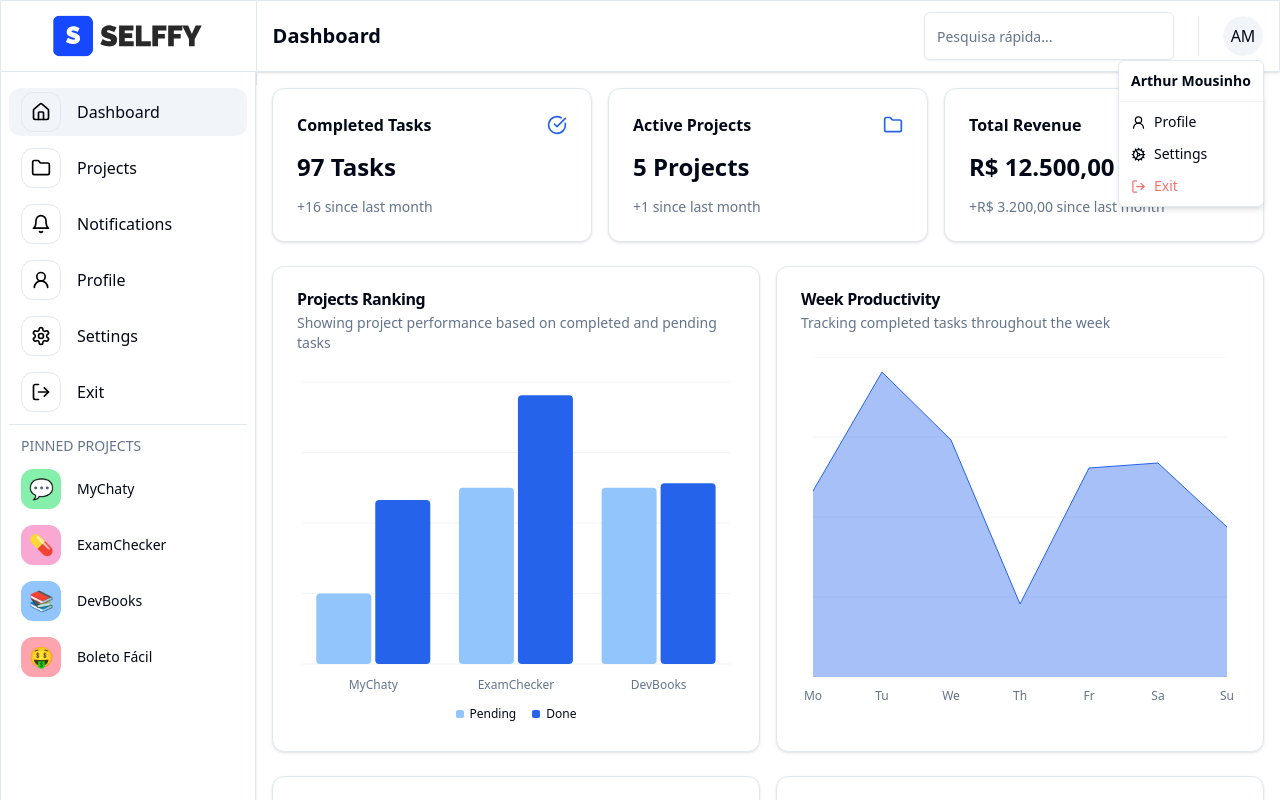
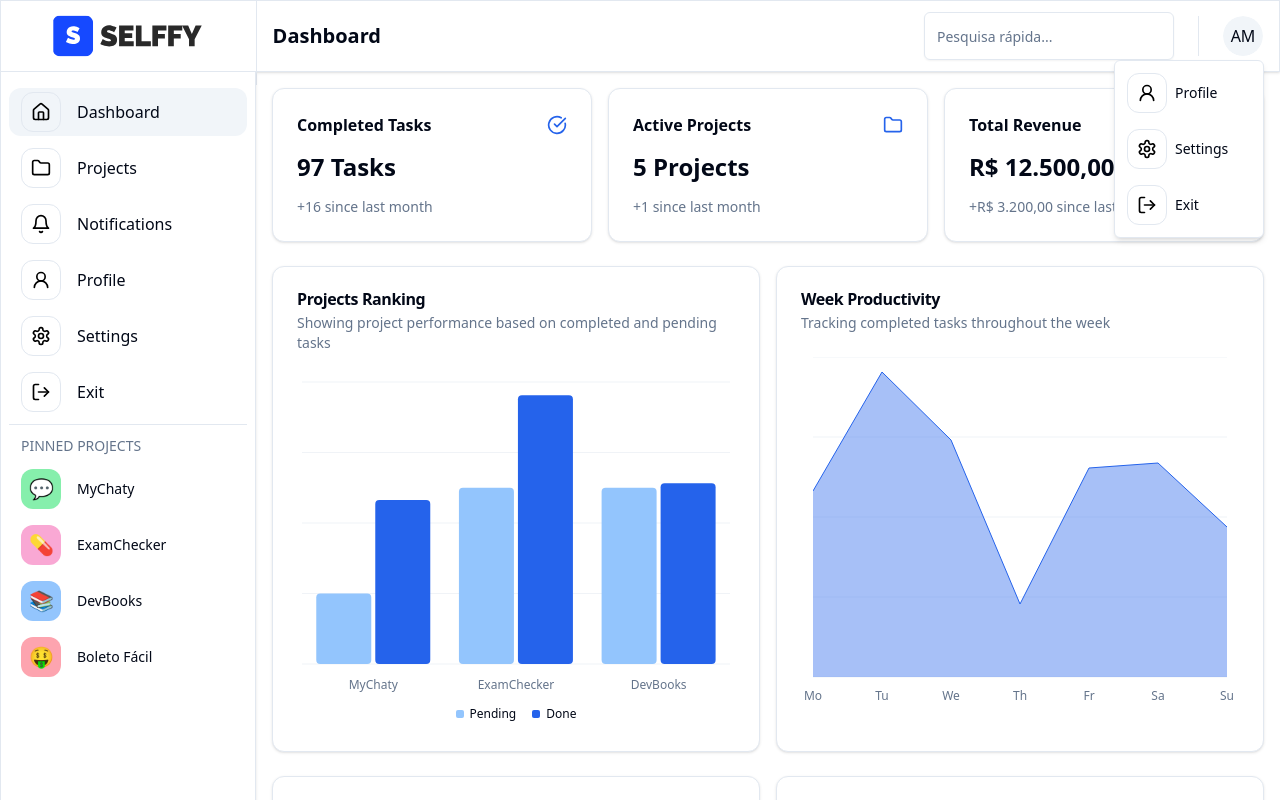
Before and after one commit to arthurmousinho/selffy, a React (Vite) app in the folder web/: page /dashboard in a window 1280 px wide. Both pictures are taken after a click on the button "AM". Built offline with nearby package versions, Linux system fonts and the light colour scheme.

Commit message:
feat: add current route title on header

```diff
--- a/web/src/components/global/header.tsx
+++ b/web/src/components/global/header.tsx
@@ -1,4 +1,4 @@
-import { Cog, LogOut, UserRound } from "lucide-react";
+import { LogOut, Settings, UserRound } from "lucide-react";
 import { Avatar, AvatarFallback } from "../ui/avatar";
 import { Card, CardContent, CardHeader } from "../ui/card";
 import { Input } from "../ui/input";
@@ -10,13 +10,25 @@ import {
     DropdownMenu,
     DropdownMenuContent,
     DropdownMenuItem,
-    DropdownMenuLabel,
-    DropdownMenuSeparator,
     DropdownMenuTrigger,
 } from "@/components/ui/dropdown-menu";
-import { Link } from "react-router-dom";
+import { Link, useLocation } from "react-router-dom";
 
 export function Header() {
+
+    const location = useLocation();
+
+    function getTitle() {
+        const titles: any = {
+            '/dashboard': 'Dashboard',
+            '/projects': 'Projects',
+            '/notifications': 'Notifications',
+            '/profile': 'Profile',
+            '/settings': 'Settings',
+        };
+        return titles[location.pathname] || 'Welcome';
+    };
+
     return (
         <Card className="w-full rounded-none flex flex-row items-center justify-start h-[72px] py-0">
             <CardHeader className="flex items-center border-r min-w-[20%]">
@@ -29,7 +41,7 @@ export function Header() {
             </CardHeader>
             <CardContent className="w-full flex flex-row items-center justify-between p-0 px-4">
                 <h1 className="text-xl font-bold">
-                    Dashboard
+                    {getTitle()}
                 </h1>
                 <div className="flex flex-row items-center gap-6">
                     <Input
@@ -43,19 +55,29 @@ export function Header() {
                                 <AvatarFallback>AM</AvatarFallback>
                             </Avatar>
                         </DropdownMenuTrigger>
-                        <DropdownMenuContent className="mr-4">
-                            <DropdownMenuLabel>Arthur Mousinho</DropdownMenuLabel>
-                            <DropdownMenuSeparator />
-                            <DropdownMenuItem className="flex items-center gap-2 cursor-pointer">
-                                <UserRound size={15} />
+                        <DropdownMenuContent className="mr-4 w-[150px]">
+                            <DropdownMenuItem className="cursor-pointer flex items-center gap-2 p-2">
+                                <div className="w-10 h-10 border flex items-center justify-center rounded-xl">
+                                    <span className="text-sm">
+                                        <UserRound size={20} className="text-black" />
+                                    </span>
+                                </div>
                                 Profile
                             </DropdownMenuItem>
-                            <DropdownMenuItem className="flex items-center gap-2 cursor-pointer">
-                                <Cog size={15} />
+                            <DropdownMenuItem className="cursor-pointer flex items-center gap-2 p-2">
+                                <div className="w-10 h-10 border flex items-center justify-center rounded-xl">
+                                    <span className="text-sm">
+                                        <Settings size={20} className="text-black" />
+                                    </span>
+                                </div>
                                 Settings
                             </DropdownMenuItem>
-                            <DropdownMenuItem className="flex items-center gap-2 cursor-pointer text-red-400">
-                                <LogOut size={15} />
+                            <DropdownMenuItem className="cursor-pointer flex items-center gap-2 p-2">
+                                <div className="w-10 h-10 border flex items-center justify-center rounded-xl">
+                                    <span className="text-sm">
+                                        <LogOut size={20} className="text-black" />
+                                    </span>
+                                </div>
                                 Exit
                             </DropdownMenuItem>
                         </DropdownMenuContent>
```
